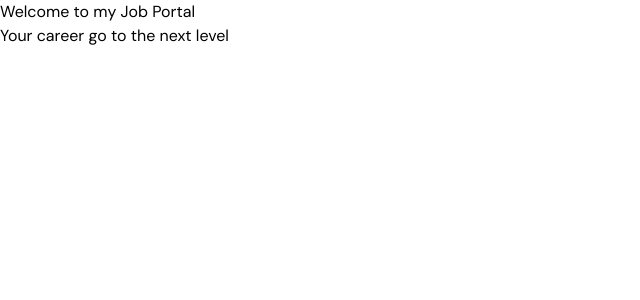
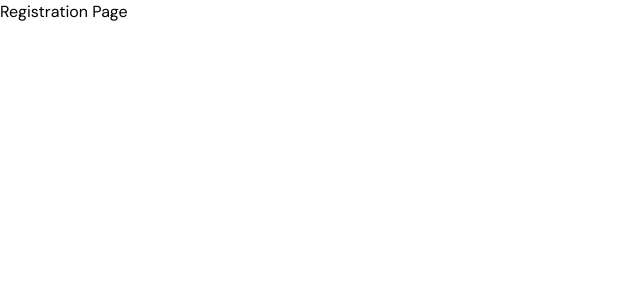
Before and after one commit to emonmahdi/job-portal-frontend, a React (Vite) app: page /register in a window 1280 px wide. Shown: the top 300 px of the page, without its empty margins (0-640 px from the left). Built offline with nearby package versions, Linux system fonts and the light colour scheme.

Commit message:
install and setup react-router-dom

```diff
--- a/package.json
+++ b/package.json
@@ -11,7 +11,8 @@
   },
   "dependencies": {
     "react": "^18.2.0",
-    "react-dom": "^18.2.0"
+    "react-dom": "^18.2.0",
+    "react-router-dom": "^6.20.0"
   },
   "devDependencies": {
     "@types/react": "^18.2.37",
--- a/src/App.tsx
+++ b/src/App.tsx
@@ -1,12 +1,11 @@
+import Home from "./pages/Home/Home";
 
 function App() {
-
   return (
     <>
-      <h1>Welcome to my Job Portal</h1>
-      <p className='bg-green-200'>Your career go to the next level</p>
+      <Home />
     </>
-  )
+  );
 }
 
-export default App
+export default App;
--- a/src/main.tsx
+++ b/src/main.tsx
@@ -1,10 +1,11 @@
-import React from 'react'
-import ReactDOM from 'react-dom/client'
-import App from './App.tsx'
-import './index.css'
+import React from "react";
+import ReactDOM from "react-dom/client";
+import { RouterProvider } from "react-router-dom";
+import "./index.css";
+import routes from "./routes/routes";
 
-ReactDOM.createRoot(document.getElementById('root')!).render(
+ReactDOM.createRoot(document.getElementById("root")!).render(
   <React.StrictMode>
-    <App />
-  </React.StrictMode>,
-)
+    <RouterProvider router={routes} />
+  </React.StrictMode>
+);
--- /dev/null
+++ b/src/pages/Home/Home.tsx
@@ -0,0 +1,11 @@
+const Home = () => {
+  return (
+    <div>
+      <h2>This is Home Page</h2>
+      <h1>Welcome to my Job Portal</h1>
+      <p className="bg-green-200">Your career go to the next level</p>
+    </div>
+  );
+};
+
+export default Home;
--- /dev/null
+++ b/src/pages/Login/Login.tsx
@@ -0,0 +1,9 @@
+const Login = () => {
+  return (
+    <div>
+      <h2>Login Page</h2>
+    </div>
+  );
+};
+
+export default Login;
--- /dev/null
+++ b/src/pages/Registration/Registration.tsx
@@ -0,0 +1,11 @@
+
+
+const Registration = () => {
+  return (
+    <div>
+      <h2>Registration Page</h2>
+    </div>
+  )
+}
+
+export default Registration
--- /dev/null
+++ b/src/routes/routes.tsx
@@ -0,0 +1,21 @@
+import { createBrowserRouter } from "react-router-dom";
+import App from "../App";
+import Login from "../pages/Login/Login";
+import Registration from "../pages/Registration/Registration";
+
+const routes = createBrowserRouter([
+  {
+    path: "/",
+    element: <App />,
+  },
+  {
+    path: "/login",
+    element: <Login />,
+  },
+  {
+    path: "/register",
+    element: <Registration />,
+  },
+]);
+
+export default routes;
```
Also changed, not shown: src/App.css (deleted), working-steps.txt (added), 1 other file (tests, documents, lock files or other folders).
